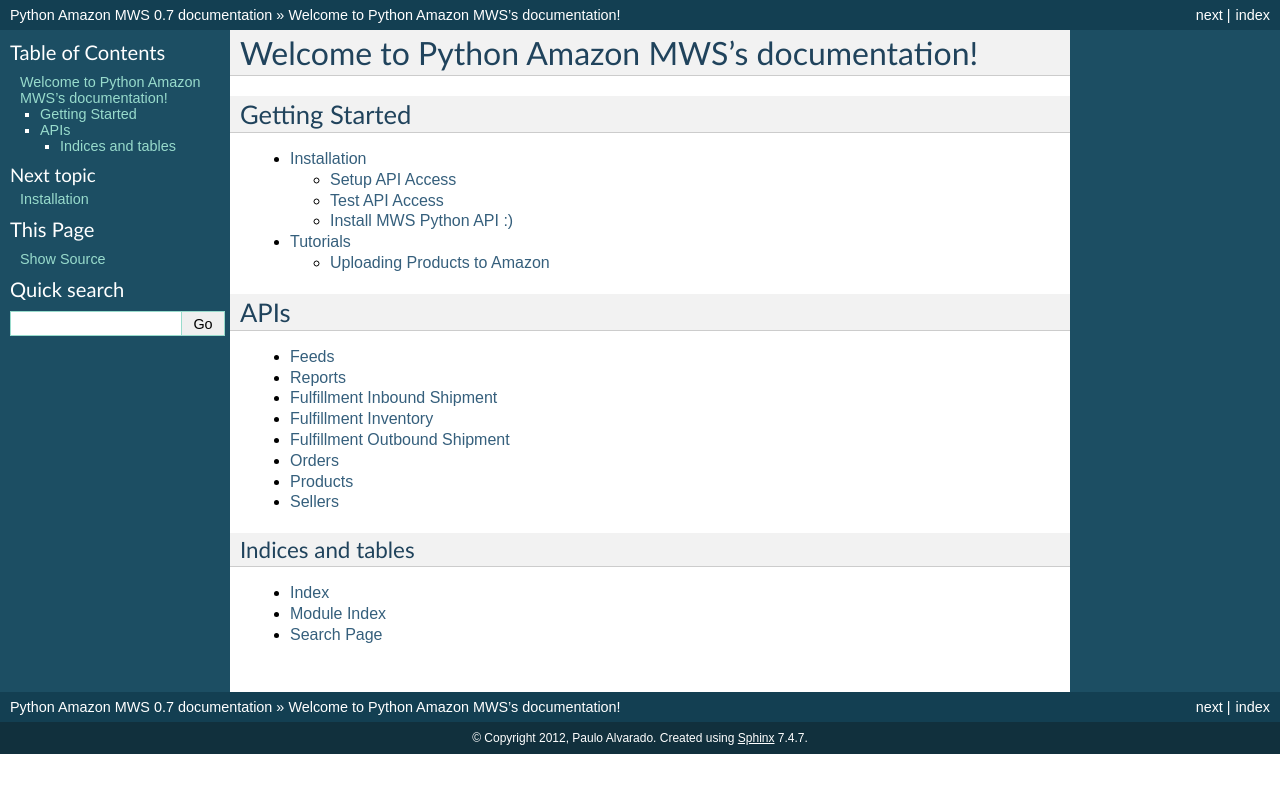
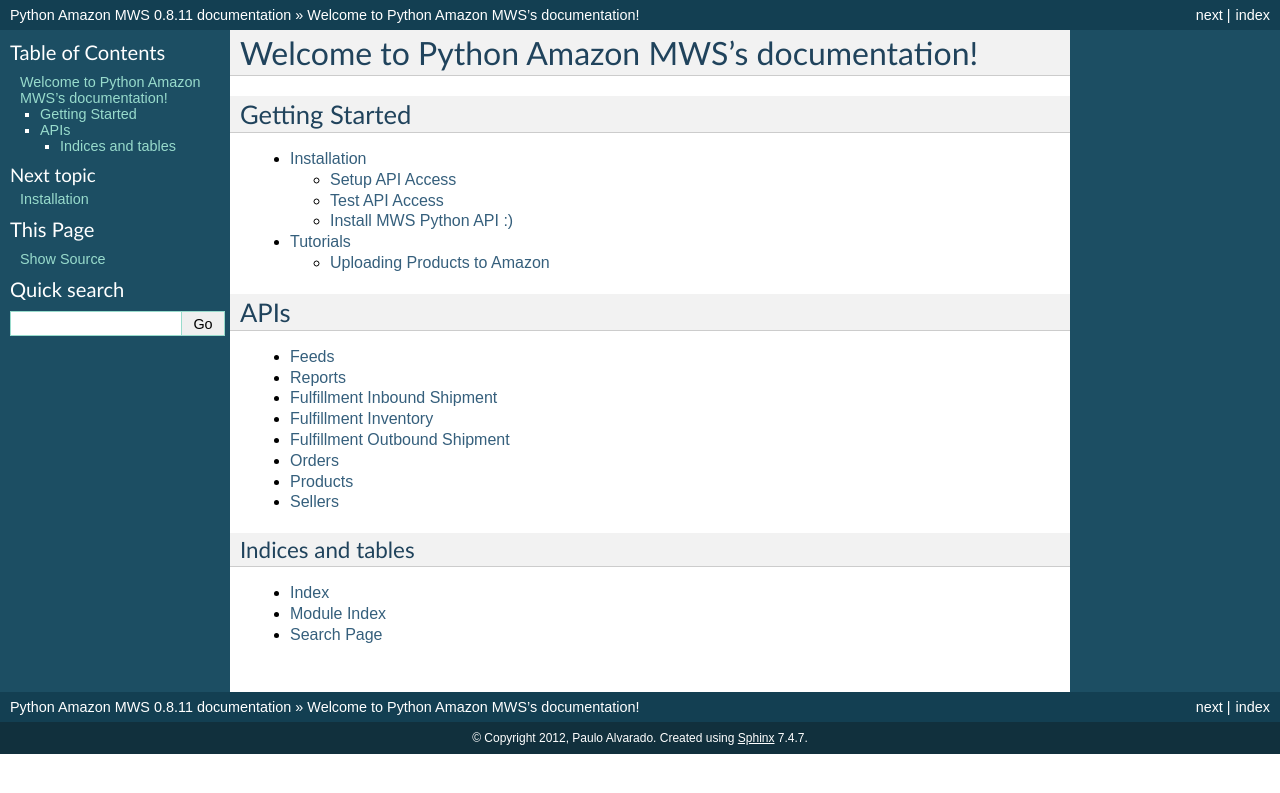
Before and after one commit to python-amazon-mws/python-amazon-mws, a Sphinx documentation site: the page built from docs/source/index.rst, in a window 1280 px wide. Shown: the top 793 px of the page. Built offline with Sphinx 7.4.7, drawn with Linux system fonts in a browser that asks for light colours.

Commit message:
Corrected versions for master branch, 0.8.11 Will be the version after this change merges.

```diff
--- a/docs/source/conf.py
+++ b/docs/source/conf.py
@@ -46,9 +46,9 @@
 # built documents.
 #
 # The short X.Y version.
-version = '0.7'
+version = '0.8'
 # The full version, including alpha/beta/rc tags.
-release = '0.7'
+release = '0.8.11'
 
 # The language for content autogenerated by Sphinx. Refer to documentation
 # for a list of supported languages.
--- a/setup.py
+++ b/setup.py
@@ -1,7 +1,7 @@
 # -*- coding: utf-8 -*-
 import setuptools
 
-version = '0.8.10'
+version = '0.8.11'
 homepage = 'http://github.com/python-amazon-mws/python-amazon-mws'
 short_description = 'Python library for interacting with the Amazon MWS API'
 with open('README.md') as readme:
```
